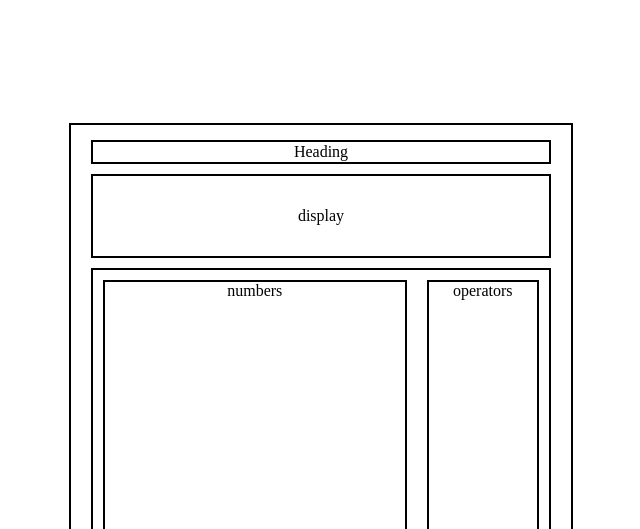
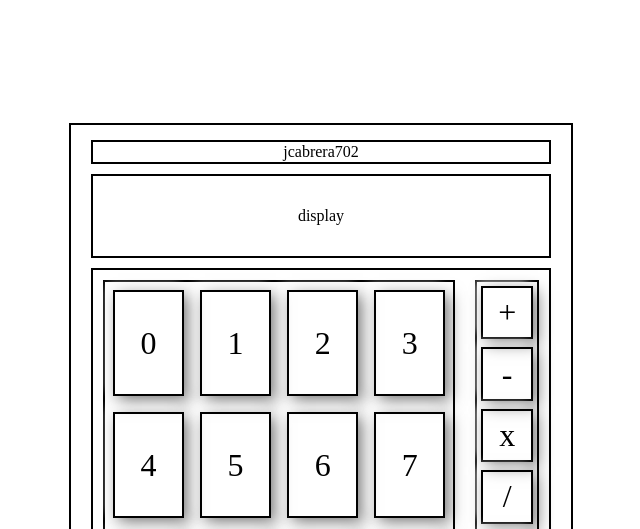
Before and after one commit to jcabrera702/calc, a plain HTML site: page index.html in a window 1280 px wide. Shown: the top 529 px of the page, without its empty margins (319-959 px from the left). Drawn offline with Linux system fonts and the light colour scheme.

Commit message:
Add numbers and operators

```diff
--- a/index.html
+++ b/index.html
@@ -5,15 +5,15 @@
     <meta name="viewport" content="width=device-width, initial-scale=1.0">
     <title>Calculator</title>
     <link rel="stylesheet" href="style.css">
-    <script src="script.js" defer></script>
+    <script src="./script.js" defer></script>
 </head>
 <body>
     <div class="shell">
-        <div class="components" id="heading">Heading</div>
+        <div class="components" id="heading">jcabrera702</div>
         <div class="components" id="display">display</div>
         <div class="components" id="main">
-            <div class="work" id="numbers">numbers</div>
-            <div class="work" id="operators">operators</div>
+            <div class="work" id="numbers"></div>
+            <div class="work" id="operators"></div>
         </div>
     </div>
 </body>
--- a/script.js
+++ b/script.js
@@ -0,0 +1,39 @@
+const numbers = document.querySelector('#numbers');
+
+const createBoxes = function(){
+    for (let i=0; i <12; i++){
+        let sum =0;
+        const createBox = document.createElement('div');
+        createBox.setAttribute('style', `border:2px solid black; `);
+        createBox.setAttribute('class', "num")
+        createBox.setAttribute('id', sum+=i)
+        createBox.textContent = i;
+        numbers.append(createBox);
+    }
+  const num10 = document.getElementById('10');
+  num10.textContent = ".";
+  const num11 = document.getElementById('11');
+  num11.textContent = "clear";
+
+  for(let i=0; i<5; i++){
+    let sum =20;
+    const opBox = document.createElement('div');
+    opBox.setAttribute('style', `border: 2px solid;`);
+    opBox.setAttribute('class', "op");
+    opBox.setAttribute('id', sum+=i);
+    opBox.textContent = i;
+    document.querySelector('#operators').append(opBox);
+  }
+  const num20 = document.getElementById('20');
+  const num21 = document.getElementById('21');
+  const num22= document.getElementById('22');
+  const num23 = document.getElementById('23');
+  const num24 = document.getElementById('24');
+  num24.setAttribute('style',`font-size: 10px; height:100px;`)
+  num20.textContent = "+";
+  num21.textContent = "-";
+  num22.textContent = "x";
+  num23.textContent = "/";
+  num24.textContent = "Back space";
+}
+createBoxes();
--- a/style.css
+++ b/style.css
@@ -44,5 +44,42 @@ body{
     margin: 10px;
 }
 #numbers{
-    flex-grow: 5;
+    flex-grow: 1;
+   display: grid;
+   grid-template-columns: repeat(4, 1fr);
 }
+/* JS created div elements */
+.num{
+    align-content: center;
+    margin: 8px;
+    /* pressed in ↓ */
+    /* box-shadow: inset 0 0 10px rgba(0, 0, 0, 0.5); */
+    box-shadow:
+    /* Dark, strong shadow */
+    5px 5px 15px rgba(0, 0, 0, 0.5),
+    /* Subtle, lighter shadow */
+    -5px -5px 10px rgba(255, 255, 255, 0.8);
+    font-size: xx-large;
+}
+.num:hover{
+    box-shadow: inset 0 0 10px rgba(0, 0, 0, 0.5);
+}
+/* div created in html */
+#operators {
+    width: 40px;
+    display: grid;
+}
+/* div created in js */
+.op{
+    align-content: center;
+    margin: 4px;
+      box-shadow:
+    /* Dark, strong shadow */
+    5px 5px 15px rgba(0, 0, 0, 0.5),
+    /* Subtle, lighter shadow */
+    -5px -5px 10px rgba(255, 255, 255, 0.8);
+    font-size: xx-large;
+}
+.op:hover{
+    box-shadow: inset 0 0 10px rgba(0, 0, 0, 0.5);
+}
```
